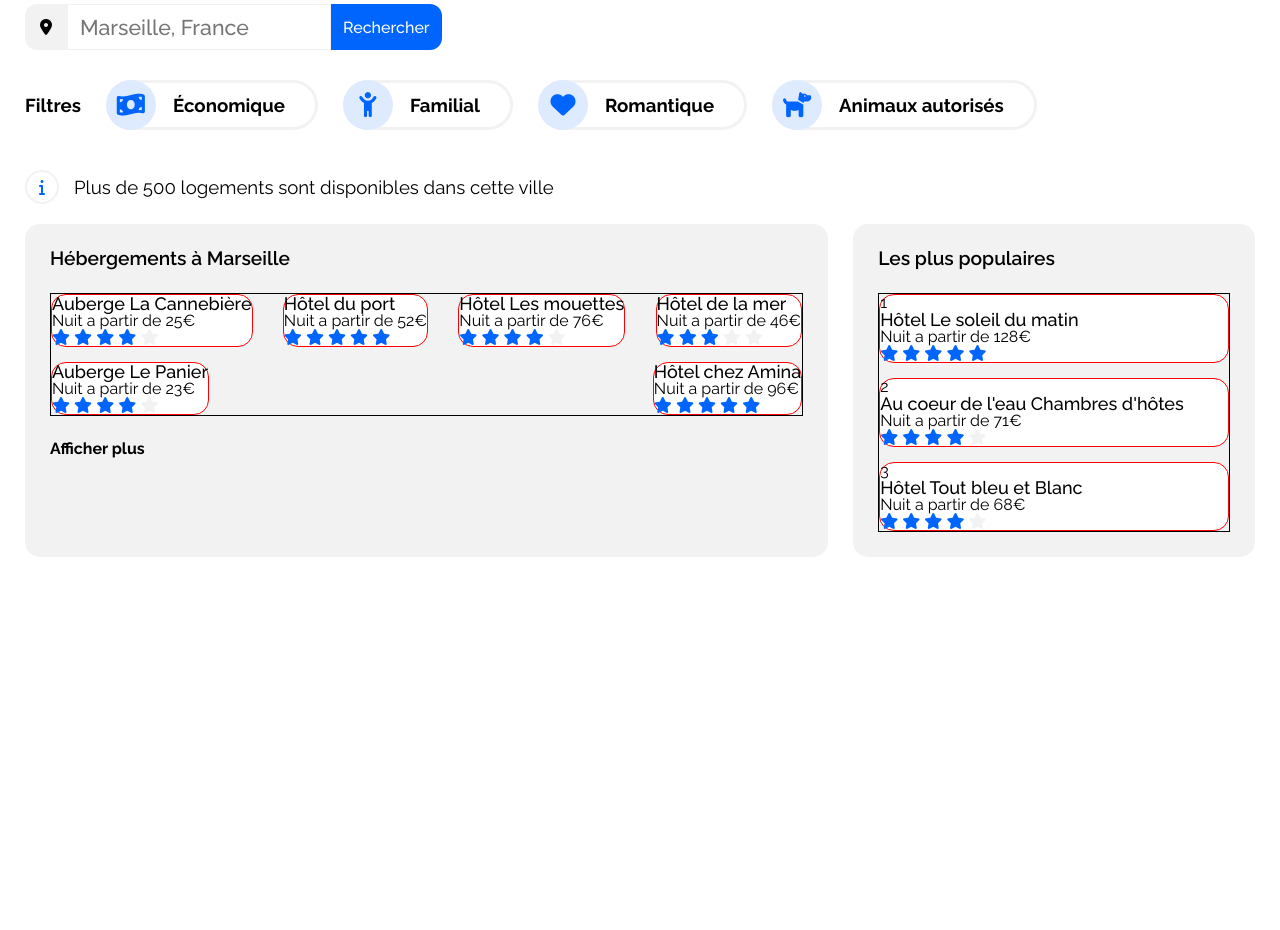
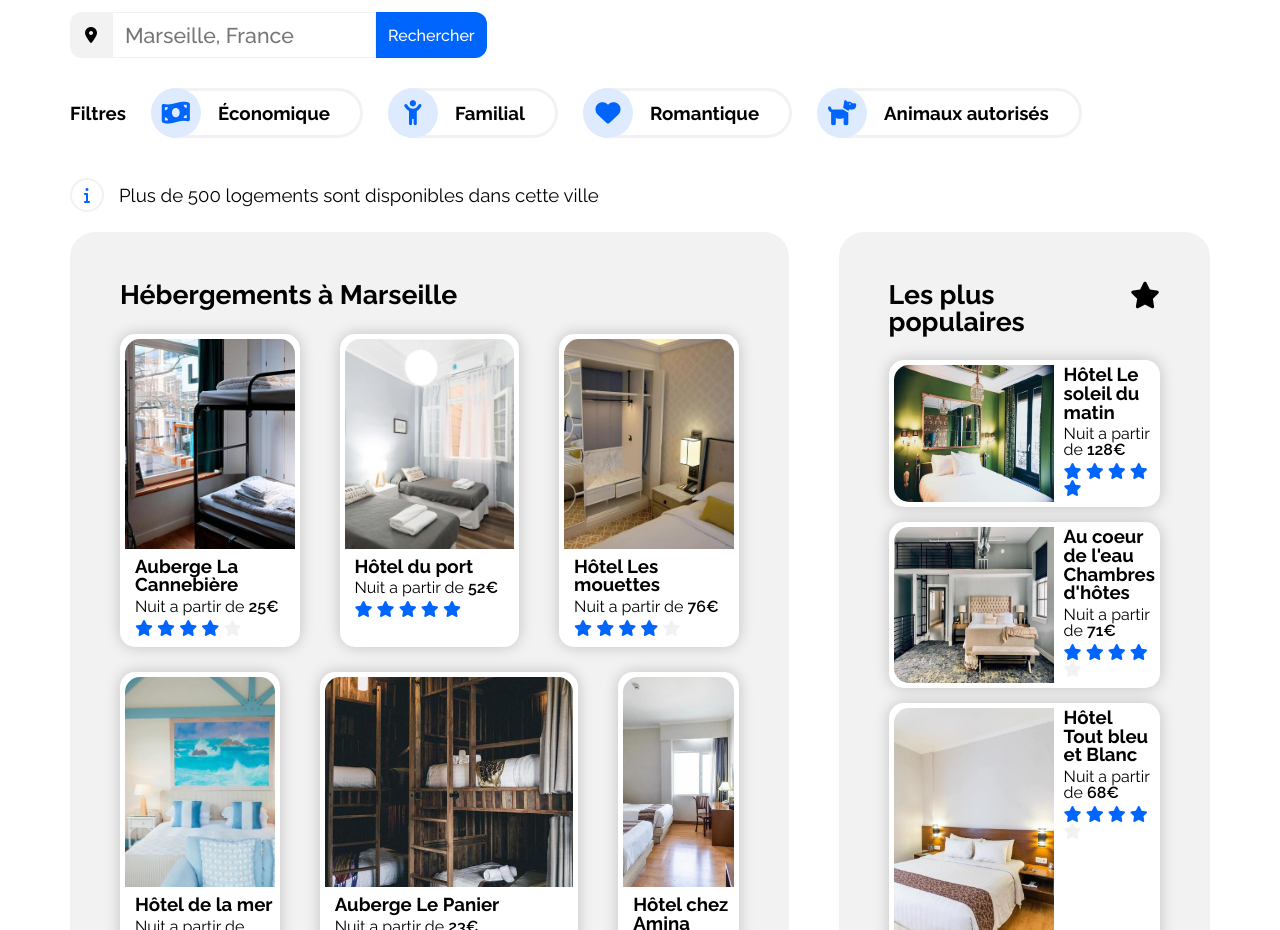
Before and after one commit to BlackBattler/Projet_2, a plain HTML site: page index.html in a window 1280 px wide. Shown: the part 174-1104 px from the top of the page. Before the commit the page ends 800 px from the top, so only its background shows below. Drawn offline with Linux system fonts and the light colour scheme.

Commit message:
section hebergement need correction

```diff
--- a/css/style.css
+++ b/css/style.css
@@ -14,28 +14,29 @@
   font-family: "Raleway", "sans-serif";
 }
 
-h1 {
-  font-weight: 700;
-  font-size: x-large;
-}
-
-h2 {
-  font-weight: 600;
-  font-size: larger;
-}
-
-h3 {
-  font-weight: 500;
-  font-size: large;
-}
-
 a {
   text-decoration: none;
   color: inherit;
   font-weight: 500;
 }
 
-/* ------------------------------ HEADER ------------------------------ */
+strong {
+  font-weight: 600;
+}
+
+.starBlue {
+  color: var(--colorBlue);
+}
+
+.starGrey {
+  color: var(--colorGrey);
+}
+
+/* ------------------------------ SECTION HEADER ------------------------------ */
+header {
+  padding: 0 70px;
+}
+
 .headerNav {
   display: flex;
   align-items: center;
@@ -57,20 +58,24 @@ a {
   padding: 25px;
   border-top: 3px solid transparent;
   font-size: 14pt;
+  transition: transform 150ms;
 }
 
 .blocNav a:hover {
   border-top-color: var(--colorBlue);
   color: var(--colorBlue);
+  transform: scale(1.03);
 }
 
 /* ------------------------------ SEARCH BAR TITLE ------------------------------ */
-#sectionRecherche {
-  padding: 0 25px;
+.sectionRecherche {
+  padding: 0 70px;
   margin-bottom: 20px;
 }
 
 .searchTitle h1 {
+  font-size: 24pt;
+  font-weight: 700;
   margin-bottom: 10px;
 }
 
@@ -112,7 +117,7 @@ a {
   border: 0;
   cursor: pointer;
   opacity: 1;
-  transition: transform 100ms;
+  transition: transform 150ms;
 }
 
 .searchBar button:hover {
@@ -193,17 +198,19 @@ a {
 
 /* ------------------------------ SECTION HEBERGEMENTS ------------------------------ */
 .sectionHebergement {
-  padding: 0 25px;
+  padding: 0 70px;
   display: flex;
-  gap: 25px;
+  gap: 50px;
 }
 
-.sectionHebergement > div{
-    padding: 25px;
-    border-radius: 15px;
+.sectionHebergement>div {
+  padding: 50px;
+  border-radius: 25px;
 }
 
-.sectionHebergement h2{
+.sectionHebergement h2 {
+  font-size: 20pt;
+  font-weight: 700;
   margin-bottom: 25px;
 }
 
@@ -212,51 +219,99 @@ a {
   background-color: var(--colorGrey);
 }
 
-.blocHebergement a{
+.blocHebergement a {
   font-weight: 700;
 }
 
 .blocHebergementListe {
-    border: 1px solid black;
   display: flex;
-    justify-content: space-between;
-    flex-wrap: wrap;
-    gap: 15px;
+  justify-content: space-around;
+  flex-flow: column wrap;
   margin-bottom: 25px;
+  gap: 25px;
 }
 
-.frameHebergement{
-    border: 1px solid red;
+.hebergementRow {
+  display: flex;
+  flex-basis: 33%;
+  gap: 40px;
+}
+
+.frameHebergement {
   background-color: white;
   border-radius: 15px;
-    flex-basis: calc(33%-15px);
+  padding: 5px;
+  box-shadow: 0 0 15px rgba(0, 0, 0, 0.2);
+  cursor: pointer;
 }
 
-.starBlue{
-    color: var(--colorBlue);
+.frameHebergement img {
+  border-radius: 15px 15px 0 0;
+  height: 210px;
+  width: 100%;
+  object-fit: cover;
+  margin-bottom: 5px;
 }
 
-.starGrey{
-    color: var(--colorGrey);
+.frameHebergement h3 {
+  font-size: 14pt;
+  font-weight: 700;
 }
+
+.frameHebergement h3,
+.frameHebergement p {
+  margin: 0 0 5px 10px;
+}
+
+.frameHebergement:hover {
+  transform: scale(1.03);
+}
+
 
 /* ------------------------------ SECTION POPULAIRE ------------------------------ */
 .blocPopulaire {
+  display: flex;
   flex-basis: 33%;
   background-color: var(--colorGrey);
+  flex-direction: column;
 }
 
-.blocPopulaireListe{
-    border: 1px solid black;
+.blocPopulaire h2{
+  display: flex;
+  justify-content: space-between;
+}
+
+.blocPopulaireListe {
   display: flex;
   flex-direction: column;
   gap: 15px;
 }
 
-.framePopulaire{
-    border: 1px solid red;
+.framePopulaire {
+  display: flex;
   background-color: white;
   border-radius: 15px;
+  padding: 5px;
+  box-shadow: 0 0 15px rgba(0, 0, 0, 0.2);
+}
+
+.framePopulaire img{
+  border-radius: 15px 0 0 15px;
+  width: 160px;
+}
+
+.framePopulaire h3 {
+  font-size: 14pt;
+  font-weight: 700;
+}
+
+.framePopulaire h3,
+.framePopulaire p {
+  margin: 0 0 5px 10px;
+}
+
+.framePopulaire:hover {
+  transform: scale(1.03);
 }
 
 /* ------------------------------ SECTION ACTIVITE ------------------------------ */
@@ -301,12 +356,21 @@ footer a:hover {
     border: 5px solid green;
   }
 
+  /* ------------------------------ SECTION HEADER ------------------------------ */
+  header {
+    padding: 0 25px;
+  }
+
   /* ------------------------------ SEARCH BAR TITLE ------------------------------ */
   .searchTitle {
     margin-bottom: 30px;
   }
 
   /* ------------------------------ SEARCH BAR ------------------------------ */
+  .sectionRecherche {
+    padding: 0 25px;
+  }
+
   .searchBar input {
     flex-basis: 100%;
   }
@@ -331,9 +395,24 @@ footer a:hover {
     background-color: inherit;
   }
 
-  .sectionHebergement{
+  .sectionHebergement {
     flex-direction: column-reverse;
   }
+
+  /* ------------------------------ SECTION HEBERGEMENT ------------------------------ */
+  .sectionHebergement {
+    padding: 0;
+  }
+
+  .sectionHebergement>div {
+    padding: 25px;
+    border-radius: 0;
+  }
+
+  .blocHebergement {
+    background-color: inherit;
+  }
+
 }
 
 /* ++++++++++++++++++++++++++++++ MOBILE ++++++++++++++++++++++++++++++ */
--- a/index.html
+++ b/index.html
@@ -15,14 +15,13 @@
 </head>
 
 <body>
-  <div>
     <!-- Section Header -->
     <header>
       <nav class="headerNav">
         <a href="index.html" class="logoBooki"><img src="images/logo/Booki.png" alt="logo Booki" /></a>
         <div class="blocNav">
-          <a href="#section_hebergement">Hébergements</a>
-          <a href="#section_activite">Activités</a>
+          <a href="#sectionHebergement">Hébergements</a>
+          <a href="#sectionActivite">Activités</a>
         </div>
       </nav>
     </header>
@@ -30,7 +29,7 @@
     <!-- Section Main -->
     <main>
       <!-- Section Recherche -->
-      <section id="sectionRecherche">
+      <section class="sectionRecherche">
         <!-- Titre Recherche -->
         <div class="searchTitle">
           <h1>Trouvez votre hébergement pour des vacances de rêve</h1>
@@ -82,19 +81,19 @@
       </section>
 
       <!-- Section Hebergements -->
-      <section class="sectionHebergement" id="sectionHebergement">
+      <section class="sectionHebergement">
 
-        <div class="blocHebergement">
+        <div class="blocHebergement" id="sectionHebergement">
           <h2>Hébergements à Marseille</h2>
-
           <div class="blocHebergementListe">
+            <div class="hebergementRow">
               <div class="frameHebergement">
-              <!-- <img
+                <img
                       src="images/hebergements/4_small/marcus-loke-WQJvWU_HZFo-unsplash.jpg"
                       alt="Auberge La Cannebière"
-                  /> -->
+                    />
                   <h3>Auberge La Cannebière</h3>
-              <p>Nuit a partir de 25€</p>
+                  <p>Nuit a partir de <strong>25€</strong></p>
                   <p>
                     <i class="fa-solid fa-star starBlue"></i>
                     <i class="fa-solid fa-star starBlue"></i>
@@ -104,12 +103,12 @@
                   </p>
               </div>
               <div class="frameHebergement">
-              <!-- <img
+                <img
                       src="images/hebergements/4_small/fred-kleber-gTbaxaVLvsg-unsplash.jpg"
                       alt="Hôtel du port"
-                  /> -->
+                    />
                 <h3>Hôtel du port</h3>
-              <p>Nuit a partir de 52€</p>
+                <p>Nuit a partir de <strong>52€</strong></p>
                 <p>
                   <i class="fa-solid fa-star starBlue"></i>
                   <i class="fa-solid fa-star starBlue"></i>
@@ -119,12 +118,45 @@
                 </p>
               </div>
               <div class="frameHebergement">
-              <!-- <img
+                <img
                       src="images/hebergements/4_small/reisetopia-B8WIgxA_PFU-unsplash.jpg"
                       alt="Hôtel Les mouettes"
-                  /> -->
+                    />
                 <h3>Hôtel Les mouettes</h3>
-              <p>Nuit a partir de 76€</p>
+                <p>Nuit a partir de <strong>76€</strong></p>
+                <p>
+                  <i class="fa-solid fa-star starBlue"></i>
+                  <i class="fa-solid fa-star starBlue"></i>
+                  <i class="fa-solid fa-star starBlue"></i>
+                  <i class="fa-solid fa-star starBlue"></i>
+                  <i class="fa-solid fa-star starGrey"></i>
+                </p>
+              </div>
+            </div>
+
+            <div class="hebergementRow">
+              <div class="frameHebergement">
+                <img
+                      src="images/hebergements/4_small/annie-spratt-Eg1qcIitAuA-unsplash.jpg"
+                      alt="Hôtel de la mer"
+                    />
+                <h3>Hôtel de la mer</h3>
+                <p>Nuit a partir de <strong>46€</strong></p>
+                <p>
+                  <i class="fa-solid fa-star starBlue"></i>
+                  <i class="fa-solid fa-star starBlue"></i>
+                  <i class="fa-solid fa-star starBlue"></i>
+                  <i class="fa-solid fa-star starGrey"></i>
+                  <i class="fa-solid fa-star starGrey"></i>
+                </p>
+              </div>
+              <div class="frameHebergement">
+                <img
+                      src="images/hebergements/4_small/nicate-lee-kT-ZyaiwBe0-unsplash.jpg"
+                      alt="Auberge Le Panier"
+                    />
+                <h3>Auberge Le Panier</h3>
+                <p>Nuit a partir de <strong>23€</strong></p>
                 <p>
                   <i class="fa-solid fa-star starBlue"></i>
                   <i class="fa-solid fa-star starBlue"></i>
@@ -134,42 +166,12 @@
                 </p>
               </div>
               <div class="frameHebergement">
-              <!-- <img
-                    src="images/hebergements/4_small/annie-spratt-Eg1qcIitAuA-unsplash.jpg"
-                    alt="Hôtel de la mer"
-                  /> -->
-              <h3>Hôtel de la mer</h3>
-              <p>Nuit a partir de 46€</p>
-              <p>
-                <i class="fa-solid fa-star starBlue"></i>
-                <i class="fa-solid fa-star starBlue"></i>
-                <i class="fa-solid fa-star starBlue"></i>
-                <i class="fa-solid fa-star starGrey"></i>
-                <i class="fa-solid fa-star starGrey"></i>
-              </p>
-            </div>
-            <div class="frameHebergement">
-              <!-- <img
-                    src="images/hebergements/4_small/nicate-lee-kT-ZyaiwBe0-unsplash.jpg"
-                    alt="Auberge Le Panier"
-                  /> -->
-              <h3>Auberge Le Panier</h3>
-              <p>Nuit a partir de 23€</p>
-              <p>
-                <i class="fa-solid fa-star starBlue"></i>
-                <i class="fa-solid fa-star starBlue"></i>
-                <i class="fa-solid fa-star starBlue"></i>
-                <i class="fa-solid fa-star starBlue"></i>
-                <i class="fa-solid fa-star starGrey"></i>
-              </p>
-            </div>
-            <div class="frameHebergement">
-              <!-- <img
+                <img
                       src="images/hebergements/4_small/febrian-zakaria-M6S1WvfW68A-unsplash.jpg"
                       alt="Hôtel chez Amina"
-                  /> -->
+                    />
                 <h3>Hôtel chez Amina</h3>
-              <p>Nuit a partir de 96€</p>
+                <p>Nuit a partir de <strong>96€</strong></p>
                 <p>
                   <i class="fa-solid fa-star starBlue"></i>
                   <i class="fa-solid fa-star starBlue"></i>
@@ -180,22 +182,25 @@
               </div>
             </div>
 
+          </div>
+
           <a href="#">Afficher plus</a>
         </div>
 
         <!-- Section Populaire -->
         <div class="blocPopulaire">
-          <h2>Les plus populaires</h2>
+          <h2>Les plus populaires <i class="fa-solid fa-star"></i></h2>
 
           <div class="blocPopulaireListe">
-            <div class="framePopulaire">1
-              <!-- <img
+            <div class="framePopulaire">
+              <img
                   src="images/hebergements/4_small/emile-guillemot-Bj_rcSC5XfE-unsplash.jpg"
                   alt="Hôtel Le soleil du matin"
-                /> -->
+                />
+              <div class="descriptionPopulaire">
                 <h3>Hôtel Le soleil du matin</h3>
-              <p>Nuit a partir de 128€</p>
-              <p>
+                <p>Nuit a partir de <strong>128€</strong></p>
+                <p class="rating">
                   <i class="fa-solid fa-star starBlue"></i>
                   <i class="fa-solid fa-star starBlue"></i>
                   <i class="fa-solid fa-star starBlue"></i>
@@ -203,29 +208,17 @@
                   <i class="fa-solid fa-star starBlue"></i>
                 </p>
               </div>
-            <div class="framePopulaire">2
-              <!-- <img
+            </div>
+
+            <div class="framePopulaire">
+              <img
                   src="images/hebergements/4_small/aw-creative-VGs8z60yT2c-unsplash.jpg"
                   alt="Au coeur de l'eau Chambres d'hôtes"
-                /> -->
+                />
+              <div class="descriptionPopulaire">
                 <h3>Au coeur de l'eau Chambres d'hôtes</h3>
-              <p>Nuit a partir de 71€</p>
-              <p>
-                <i class="fa-solid fa-star starBlue"></i>
-                <i class="fa-solid fa-star starBlue"></i>
-                <i class="fa-solid fa-star starBlue"></i>
-                <i class="fa-solid fa-star starBlue"></i>
-                <i class="fa-solid fa-star starGrey"></i>
-              </p>
-            </div>
-            <div class="framePopulaire">3
-              <!-- <img
-                  src="images/hebergements/4_small/febrian-zakaria-sjvU0THccQA-unsplash.jpg"
-                  alt="Hôtel Tout bleu et Blanc"
-                /> -->
-              <h3>Hôtel Tout bleu et Blanc</h3>
-              <p>Nuit a partir de 68€</p>
-              <p>
+                <p>Nuit a partir de <strong>71€</strong></p>
+                <p class="rating">
                   <i class="fa-solid fa-star starBlue"></i>
                   <i class="fa-solid fa-star starBlue"></i>
                   <i class="fa-solid fa-star starBlue"></i>
@@ -235,8 +228,28 @@
               </div>
             </div>
 
+            <div class="framePopulaire">
+              <img
+                  src="images/hebergements/4_small/febrian-zakaria-sjvU0THccQA-unsplash.jpg"
+                  alt="Hôtel Tout bleu et Blanc"
+                />
+              <div class="descriptionPopulaire">
+                <h3>Hôtel Tout bleu et Blanc</h3>
+                <p>Nuit a partir de <strong>68€</strong></p>
+                <p class="rating">
+                  <i class="fa-solid fa-star starBlue"></i>
+                  <i class="fa-solid fa-star starBlue"></i>
+                  <i class="fa-solid fa-star starBlue"></i>
+                  <i class="fa-solid fa-star starBlue"></i>
+                  <i class="fa-solid fa-star starGrey"></i>
+                </p>
+              </div>
+            </div>
+          </div>
+
         </div>
       </section>
+    </main>
 
       <!-- Section Activités -->
       <!-- <section class="section_activite" id="section_activite">
```
Lines whose indentation alone changed are shown as unchanged.
